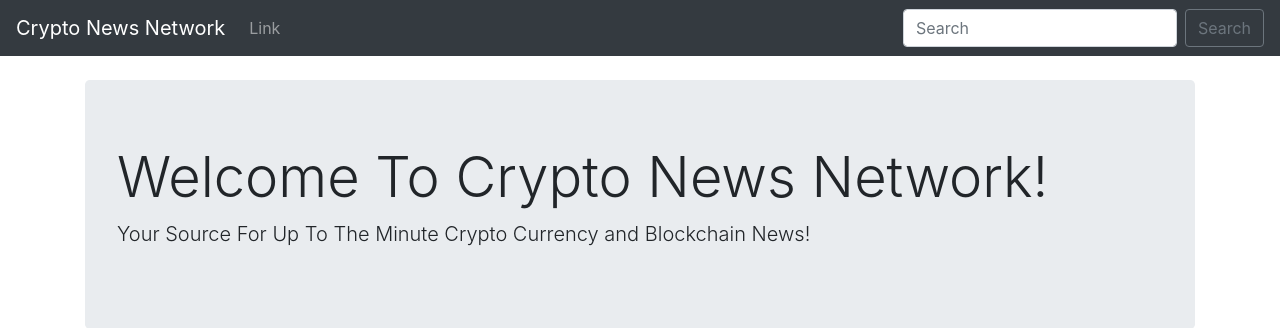
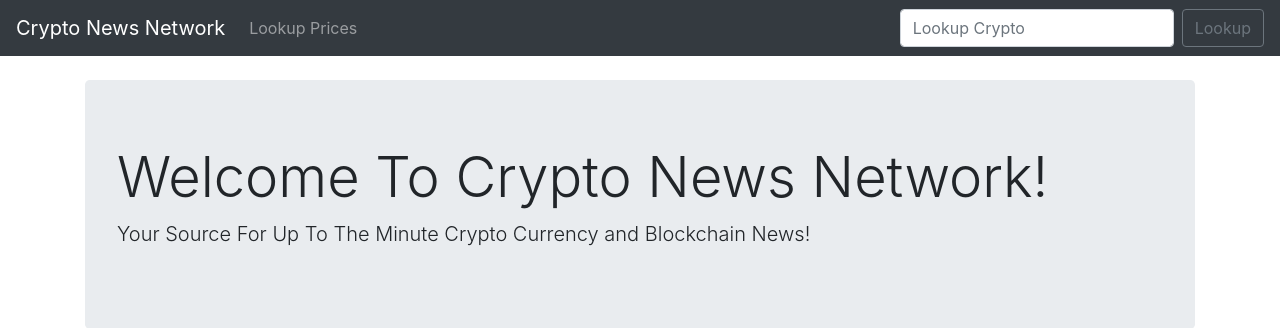
Before and after one commit to JABorge/Crypto-Site-, a Django app: template crypto/templates/home.html in a window 1280 px wide. Shown: the top 328 px of the page. Run offline with Django 4.2, Linux system fonts and the light colour scheme; the template is opened without the code that fills it, so the values that code supplies are empty; some libraries are stand-ins or nearby versions.

Commit message:
Search Lookup Function

```diff
--- a/crypto/templates/base.html
+++ b/crypto/templates/base.html
@@ -13,7 +13,7 @@
   <body>
 
     <nav class="navbar navbar-expand-lg navbar-dark bg-dark">
-        <a class="navbar-brand" href="#">Crypto News Network</a>
+        <a class="navbar-brand" href="{% url 'home' %}">Crypto News Network</a>
         <button class="navbar-toggler" type="button" data-toggle="collapse" data-target="#navbarSupportedContent" aria-controls="navbarSupportedContent" aria-expanded="false" aria-label="Toggle navigation">
           <span class="navbar-toggler-icon"></span>
         </button>
@@ -21,18 +21,20 @@
         <div class="collapse navbar-collapse" id="navbarSupportedContent">
           <ul class="navbar-nav mr-auto">
             <li class="nav-item">
-              <a class="nav-link" href="#">Link</a>
+              <a class="nav-link" href="{% url 'prices' %}">Lookup Prices</a>
             </li>
 
           </ul>
-          <form class="form-inline my-2 my-lg-0">
-            <input class="form-control mr-sm-2" type="search" placeholder="Search" aria-label="Search">
-            <button class="btn btn-outline-secondary my-2 my-sm-0" type="submit">Search</button>
+          <form class="form-inline my-2 my-lg-0" method="POST" action="{% url 'prices' %}">
+            {% csrf_token %}
+            <input class="form-control mr-sm-2" type="search" placeholder="Lookup Crypto" aria-label="Search" name="quote">
+            <button class="btn btn-outline-secondary my-2 my-sm-0" type="submit">Lookup</button>
           </form>
         </div>
       </nav>
 
   <br/>
+
   <div class="container">
     {% block content %}
     {% endblock %}
--- a/crypto/urls.py
+++ b/crypto/urls.py
@@ -3,4 +3,5 @@ from . import views
 
 urlpatterns = [
    path('', views.home, name="home"),
+   path('prices/', views.prices, name="prices"),
 ]
--- a/crypto/views.py
+++ b/crypto/views.py
@@ -12,3 +12,6 @@ def home(request):
     api_request = requests.get("https://min-api.cryptocompare.com/data/v2/news/?lang=EN")
     api = json.loads(api_request.content)
     return render(request, 'home.html', {'api': api, 'price': price})
+
+def prices(request):
+    return render(request, 'prices.html', {})
```
Also changed, not shown: crypto/templates/prices.html (added, +7 -0 lines).
